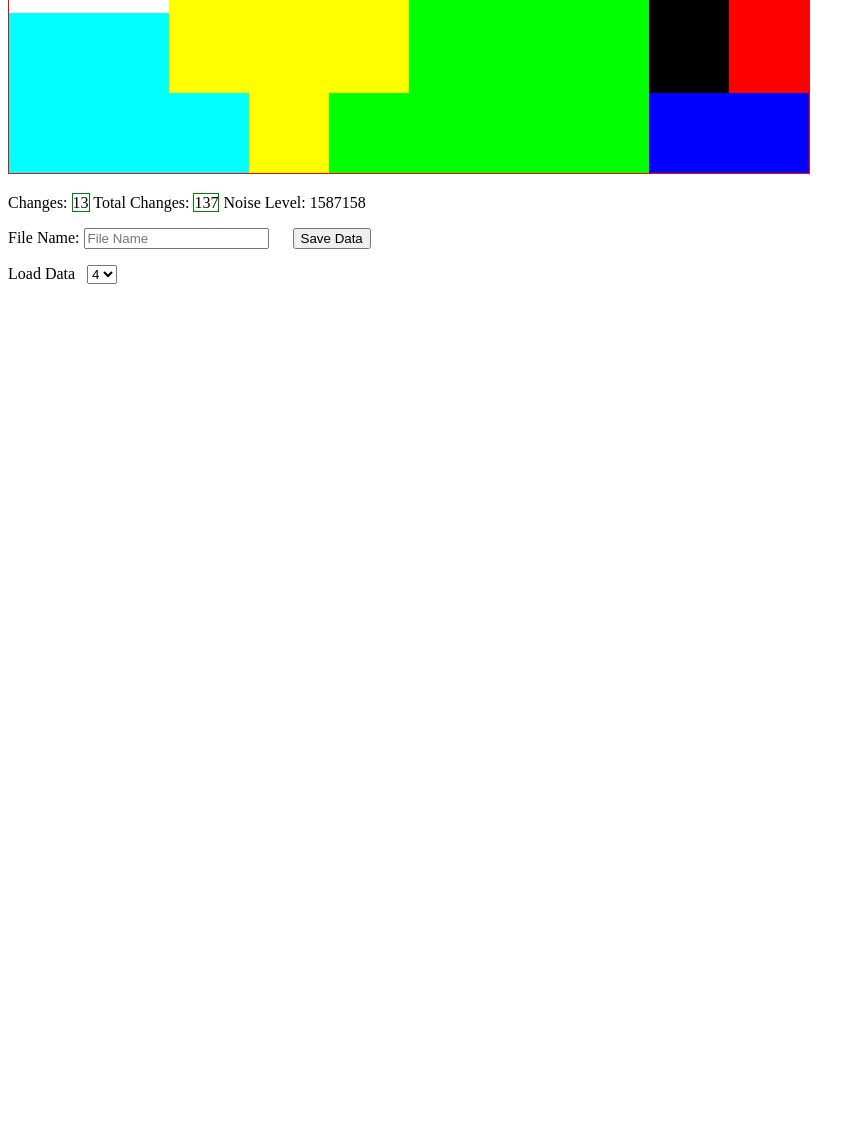
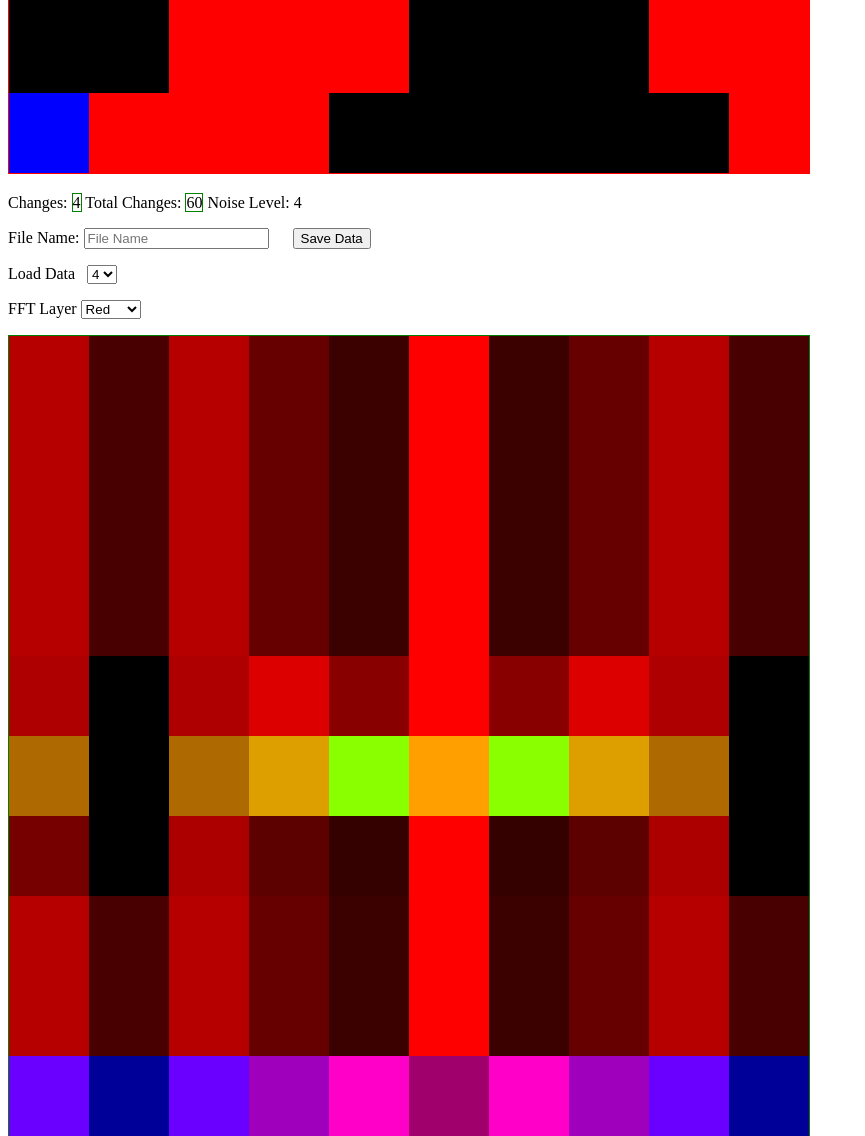
Before and after one commit to nradonic/CanvasGames, a plain HTML site: page index.html in a window 1280 px wide. Shown: the part 980-2116 px from the top of the page, without its empty margins (0-865 px from the left). Before the commit the page ends 1280 px from the top, so only its background shows below. Drawn offline with Linux system fonts and the light colour scheme.

Commit message:
horizontal FFT in place

```diff
--- a/fft2d.js
+++ b/fft2d.js
@@ -0,0 +1,121 @@
+// C Code for FFT: http://fourier.eng.hmc.edu/e101/lectures/Image_Processing/node5.html
+
+// RGB data structure
+function gridCell(rc,gc,bc){this.r=rc;this.g=gc;this.b=bc;}
+
+// element swap function
+// function SWAP(a,b){
+// 	var t = a;
+// 	a = b;
+// 	b = t;
+// }
+
+// 1-D FFT for a line of data
+function fftLine(xr, xi, N){
+
+  var m = Math.ceil(Math.log2(N));
+  for (var i=0; i<N; ++i) {        // bit reversal
+    var j=0;
+    for (var k=0; k<m; ++k)
+      j=(j << 1) | (1 & (i >> k));
+	    if (j < i)
+    	  { var t = xr[i]; xr[j]=xr[i]; xr[i]=t; t=xi[i]; xi[i]=xi[j]; xi[j]=t; } // swap
+  }
+  for (var i=0; i<m; i++) {         // for log N stages
+    var n=Math.pow(2.0,i);
+    var w=Math.PI/n;
+    //if (inverse) w=-w;
+    var k=0;
+    while (k<N-1) {             // for N components
+      for (var j=0; j<n; j++) {     // for each section
+		var c=Math.cos(-j*w); var s=Math.sin(-j*w);
+		var j1=k+j;
+		if(j1+n<N){
+			var tempr=xr[j1+n]*c-xi[j1]*s;
+			var tempi=xi[j1+n]*c+xr[j1]*s;
+			xr[j1+n]=xr[j1]-tempr;
+			xi[j1+n]=xi[j1]-tempi;
+			xr[j1]=xr[j1]+tempr;
+			xi[j1]=xi[j1]+tempi;
+		}
+      }
+      k+=2*n;
+    }
+  }
+
+}
+
+
+
+// function call to calculate 2D FFT
+function fft2d(img2dRGB, N){
+    var M = Math.pow(2,Math.ceil(Math.log2(N)));
+	var N2 = N*N;
+	var v = 256; // maximum video range
+	var fft = new Array(N2);
+
+	for (var i = 0; i<N2; i++){
+		fft[i] = new gridCell(0,0,0);
+	}
+	var lineR = new Array(N);
+	var lineRi = new Array(N);
+	var lineG = new Array(N);
+	var lineGi = new Array(N);
+	var lineB = new Array(N);
+	var lineBi = new Array(N);
+	// fft by row and color component
+	for (var row = 0; row< N; row++){
+		var kR = row * N;
+		// copy out line of data...
+		for (var col = kR; col < kR + M; col++){
+			var kc = col-kR; // convenience column number
+			if(kc<N){
+				lineR[kc] = img2dRGB[col].r;
+				lineRi[kc] = 0;
+				lineG[kc] = img2dRGB[col].g;
+				lineGi[kc] = 0;
+				lineB[kc] = img2dRGB[col].b;
+				lineBi[kc] = 0;
+			} else {
+				lineR[kc] = 0;
+				lineRi[kc] = 0;
+				lineG[kc] = 0;
+				lineGi[kc] = 0;
+				lineB[kc] = 0;
+				lineBi[kc] = 0;
+			}
+		}
+		// transform each line
+		fftLine(lineR, lineRi, M);
+		fftLine(lineG, lineGi, M);
+		fftLine(lineB, lineBi, M);
+		var lineRMag = [];
+		var lineGMag = [];
+		var lineBMag = [];
+		// normalize each line Z
+		for ( var i =0; i<M; i++){
+			lineRMag[i] = Math.sqrt(lineR[i]*lineR[i]+lineRi[i]*lineRi[i]);
+			lineGMag[i] = Math.sqrt(lineG[i]*lineG[i]+lineGi[i]*lineGi[i]);
+			lineBMag[i] = Math.sqrt(lineB[i]*lineB[i]+lineBi[i]*lineBi[i]);
+		}
+		var lineRMax = v/(Math.max(...lineRMag) + 0.0000001);
+		var lineGMax = v/(Math.max(...lineGMag) + 0.0000001);
+		var lineBMax = v/(Math.max(...lineBMag) + 0.0000001);
+		// write data out to fft array
+		for (var col = kR; col < kR + N; col++){
+			var kc2 = Math.floor(col-kR-(N-1)/2+M)%M; // convenience variable splitting spectrum in half
+			fft[col].r = Math.floor(lineRMag[kc2]*lineRMax);
+			fft[col].g = Math.floor(lineGMag[kc2]*lineGMax);
+			fft[col].b = Math.floor(lineBMag[kc2]*lineBMax);
+		}
+
+	}
+
+
+
+
+return fft;
+
+
+
+}
--- a/fillCanvas.css
+++ b/fillCanvas.css
@@ -1,5 +1,9 @@
 #drawHere {
 	border: solid 1px red;
+}
+
+#drawFFT2D {
+	border: solid 1px green;
 }
 
 #info {
--- a/fillCanvas.js
+++ b/fillCanvas.js
@@ -23,6 +23,8 @@ var dbgMinST1 = 10000000;
 var dbgMaxST1 = -10000000;
 var dbgMinST2 = 10000000;
 var dbgMaxST2 = -10000000;
+
+var fftLayer = "red";
 
 var fixedSpots = [];
 
@@ -73,6 +75,8 @@ function gridCell(rc,gc,bc){this.r=rc;this.g=gc;this.b=bc;}
 
 // dataGrid stores graphic data
 var dataGrid = new Array(gridSize2);
+var fftGrid = new Array(gridSize2);
+
 // distanceGrid stores distance coefficients
 var distanceGrid = Array.matrix(gridSize,gridSize,0);
 
@@ -87,14 +91,23 @@ function fillDistanceGrid(){
 }
 
 // fill dataGrid with color objects....
-function fillDataGrid(){
-	for(var i=0;i<gridSize2;i++){
-		dataGrid[i]=new gridCell(rand1(),rand1(),rand1());
+function fillDataGrid(dG, gs2){
+	for(var i=0;i<gs2;i++){
+//		dG[i]=new gridCell(rand1(),rand1(),rand1());
+		dG[i]=new gridCell(255*(i%2),0,0);
+
 	}
-	dataGrid[fixedSpots[0][2]] = new gridCell(255,0,0); // red
-	dataGrid[fixedSpots[1][2]] = new gridCell(0,255,0); // green
-	dataGrid[fixedSpots[2][2]] = new gridCell(255,0,0); // blue
-	dataGrid[fixedSpots[3][2]] = new gridCell(0,0,0);   // black
+	dG[fixedSpots[0][2]] = new gridCell(255,0,0); // red
+	dG[fixedSpots[1][2]] = new gridCell(0,255,0); // green
+	dG[fixedSpots[2][2]] = new gridCell(0,0,255); // blue
+	dG[fixedSpots[3][2]] = new gridCell(0,0,0);   // black
+}
+
+// fill FFT grid with zeros in RGB elements
+function zeroFFTGrid(fG, gS2){
+	for ( var i = 0; i < gS2; i++){
+		fG[i] = new gridCell(i%256,(i+80)%256,(i+160)%256);
+	}
 }
 
 function OnChange(param)
@@ -102,6 +115,7 @@ function OnChange(param)
 	var dropdownSize = document.getElementById("select1");
     var dropdownColor = document.getElementById("select2");
     var dropdownRange = document.getElementById("select4");
+    fftLayer = document.getElementById("selectFFTL");
 
     // adjust smoothing range
     if(param==4){
@@ -111,6 +125,8 @@ function OnChange(param)
 	    gridSize = parseInt(dropdownSize.options[dropdownSize.selectedIndex].value);
 	    gridSize2 = gridSize*gridSize;
 	    dataGrid = new Array(gridSize2);
+	    fftGrid = new Array(gridSize2);
+
 	    // create new distance grid
 	    distanceGrid = Array.matrix(gridSize,gridSize,0);
 	    // initialize distance grid
@@ -125,7 +141,8 @@ function OnChange(param)
 	    cycleDelay();
 
         // generate new grid....
-	    fillDataGrid();
+	    fillDataGrid(dataGrid, gridSize2);
+	    zeroFFTGrid(fftGrid, gridSize2);
     }
 
     screenDraw = 0;
@@ -134,6 +151,7 @@ function OnChange(param)
     return true;
 }
 
+// draw raw graphics pattern
 function drawCanvas1(){
 	var c=document.getElementById("drawHere");
 	var ctx=c.getContext("2d");
@@ -151,6 +169,31 @@ function drawCanvas1(){
 		var x = squareCol*squareSide;
 
 		var t='rgba('+dataGrid[i].r+','+ dataGrid[i].g+','+dataGrid[i].b+',255)';
+		ctx.fillStyle = t;
+		ctx.fillRect(x,y,squareSide,squareSide);
+    }
+   	ctx.stroke();
+}
+
+
+// draw raw graphics pattern
+function drawFFTCanvas(){
+	var c=document.getElementById("drawFFT2D");
+	var ctx=c.getContext("2d");
+	var myScreen = 800;
+	var myScreen2 = myScreen*myScreen*4;
+	var myScreen4 = myScreen*4;
+	var scaler =myScreen/gridSize;
+	ctx.beginPath();
+	var squareSide = myScreen/gridSize;
+	for(var i = 0; i< gridSize2;i++){
+		var squareRow = Math.floor(i/gridSize);
+		var squareCol = Math.floor(i%gridSize);
+
+		var y = squareRow*squareSide;
+		var x = squareCol*squareSide;
+
+		var t='rgba('+fftGrid[i].r+','+ fftGrid[i].g+','+fftGrid[i].b+',255)';
 		ctx.fillStyle = t;
 		ctx.fillRect(x,y,squareSide,squareSide);
     }
@@ -302,8 +345,6 @@ function fitColorAll(i1,j1,i2,j2,force1){
 	trade(i1,j1,i2,j2);
 	return force1 + force2 - force1At2 - force2At1;
 }
-
-
 
 // Test swaps with all nearest neighbors
 function testCellNeighborsOverGrid(i1,j1){
@@ -524,6 +565,7 @@ function smooth(){
 
 	//middleSwap();
 	vectorSwap();
+	fftGrid = fft2d(dataGrid, gridSize);
 }
 
 function cycle(myVarr){
@@ -533,6 +575,7 @@ function cycle(myVarr){
 		clearInterval(myVarr);
 		start();
 	}
+	drawFFTCanvas();
 }
 
 var myVar;
--- a/index.html
+++ b/index.html
@@ -1,4 +1,5 @@
 <!doctype html>
+<html>
 <head>
 <meta name="description" content="Color Annealing Process">
 	<meta name="keywords" content="HTML,CSS,Canvas,JavaScript">
@@ -94,14 +95,18 @@ Delay:
 
 	<div>
 		<canvas id="drawHere" width="800" height="800" >
+		</canvas>
+	</div>
 
-</canvas>
-
-</div>
 	<div>
 		<p>Changes: <span id="changes" style="border:green 1px solid"></span> Total Changes: <span id="totalChanges"  style="border:green 1px solid"></span> Noise Level: <span id="noiseLevel"></span>
 		</p>
 	</div>
+
+
+
+
+	<div>
 
 		<p>File Name: <input id="canvasgamesfilename"  placeholder="File Name">  &nbsp;&nbsp;&nbsp;&nbsp; <button  id="SaveData" onclick='SaveData();'>Save Data</button></p>
 		<p>Load Data&nbsp;&nbsp; <select id="LoadData" onchange='LoadData();'    >
@@ -109,9 +114,23 @@ Delay:
 		<option>5</option>
 		</select>
 		</p>
+	</div>
 
+	<div>
+		<p>FFT Layer
+			<select  id="selectFFTL" name=selectFFTL onchange='OnChange(5);'>
+				<option selected>Red</option>
+				<option>Green</option>
+				<option>Blue</option>
+			</select>
+		</p>
 
+		<canvas id="drawFFT2D" width="800" height="800" >
+		</canvas>
+	</div>
 
 
 </body>
+<script type="text/JavaScript" src="fft2d.js"> </script>
 <script type="text/JavaScript" src="fillCanvas.js"> </script>
+</html>
```
Lines whose indentation alone changed are shown as unchanged.
